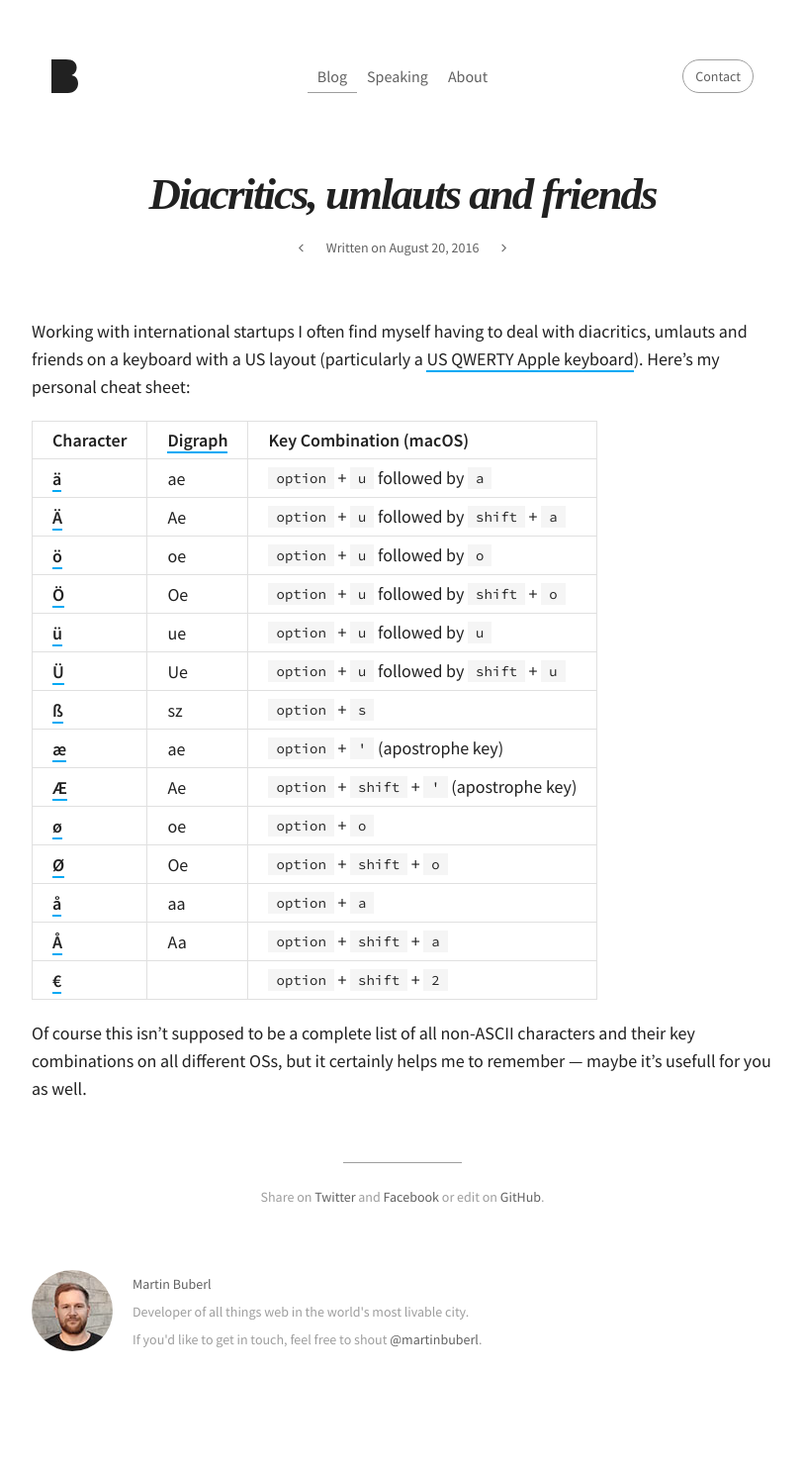
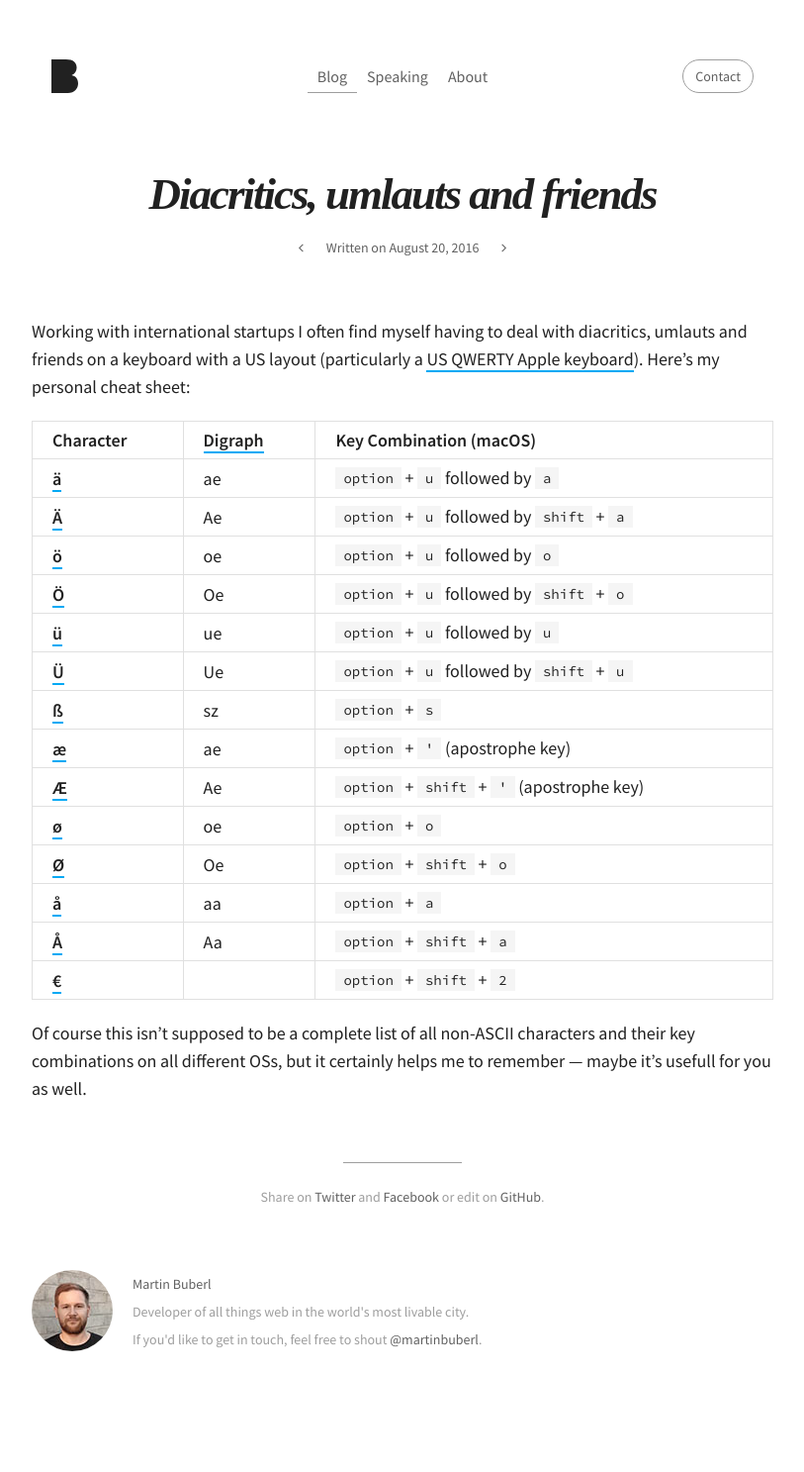
Before and after one commit to martinbuberl/martinbuberl.github.io, a Jekyll site: the page built from docs/_posts/2016-08-19-diacritics-umlauts-and-friends.md, in a window 1280 px wide. Shown: the whole page at 99% size, without its empty margins (233-1046 px from the left). Built offline with Jekyll 4.4.1, drawn with Linux system fonts in a browser that asks for light colours; nearby versions of some CDN libraries; some web fonts are replaced.

Commit message:
Made tables in post 100% in width

```diff
--- a/docs/content/css/base.scss
+++ b/docs/content/css/base.scss
@@ -262,6 +262,9 @@ article {
   .post {
     p {
       position: relative;
+    }
+    table {
+      display: table;
     }
   }
   .reference {
```
Also changed, not shown: docs/content/all.min.css.
